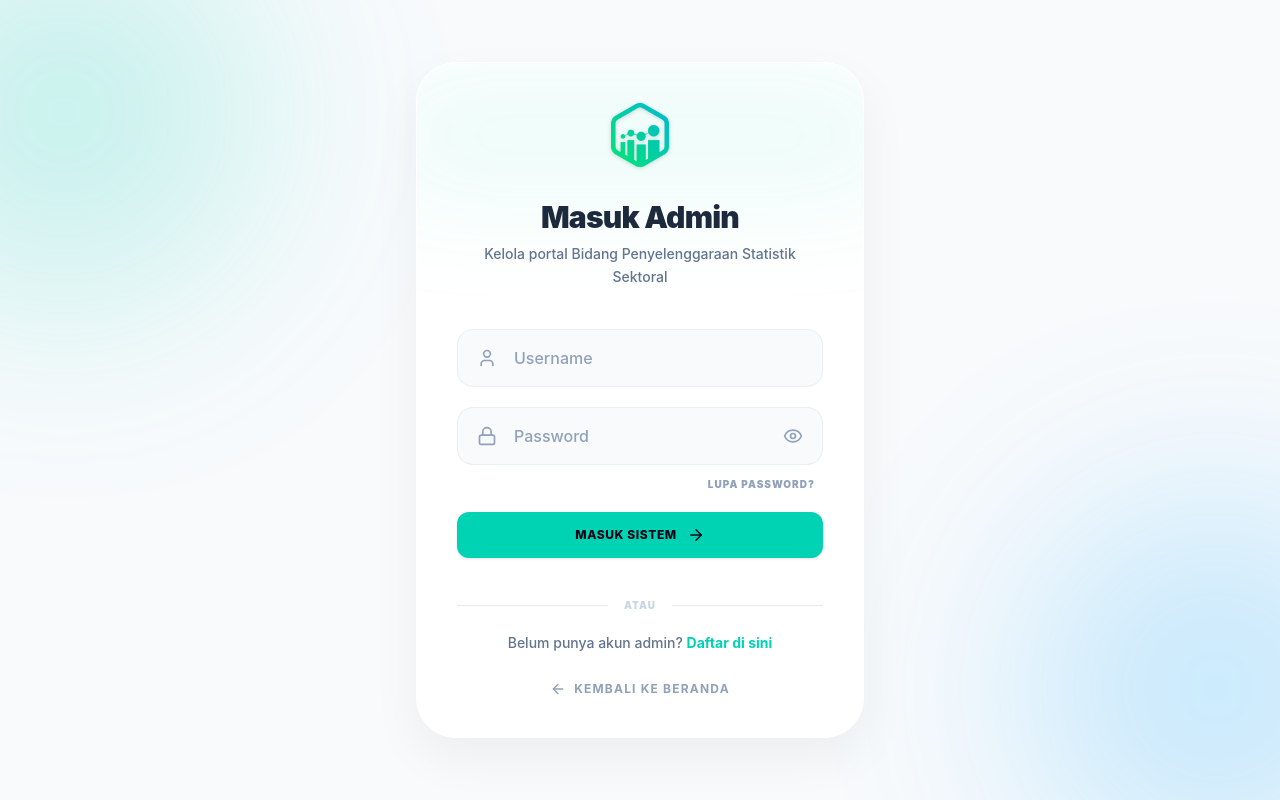
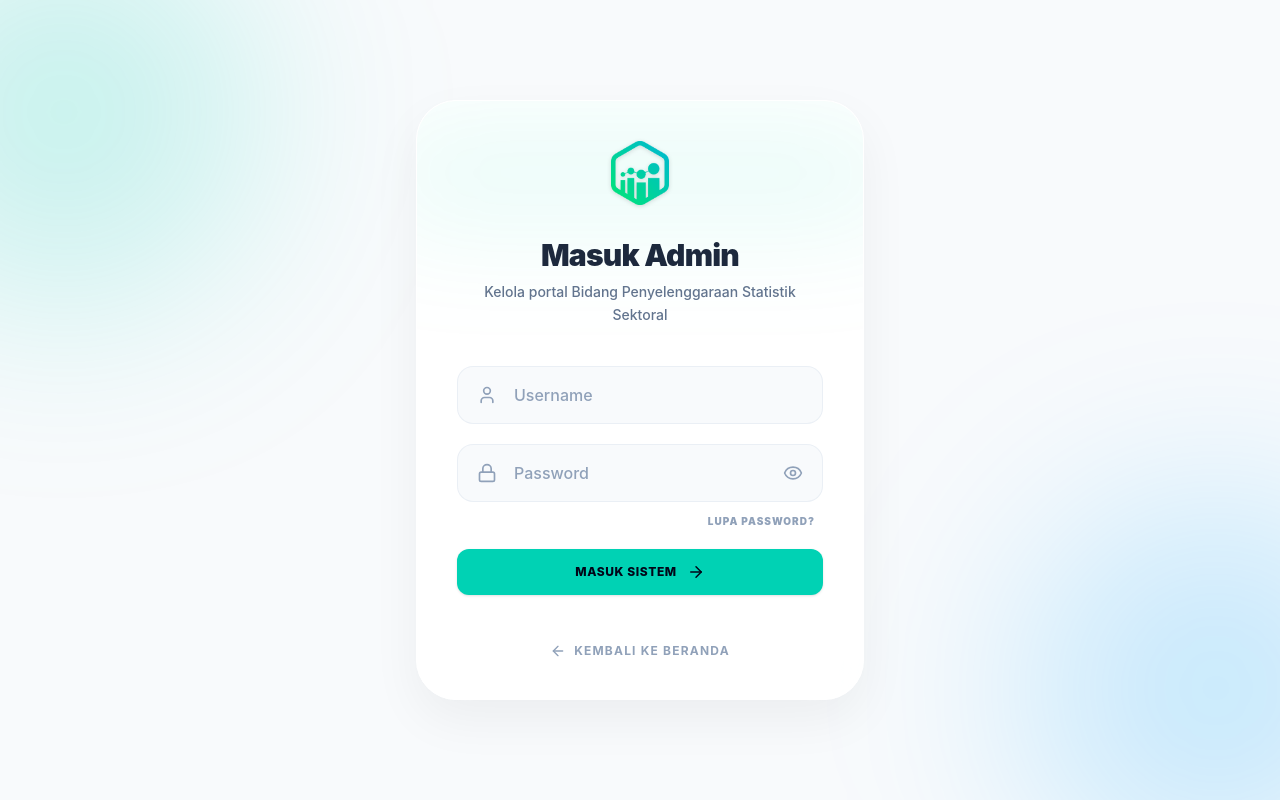
Before and after one commit to mbayunp/statistik, a React (Vite) app in the folder frontend/: page /login in a window 1280 px wide. Built offline with nearby package versions, Linux system fonts and the light colour scheme.

Commit message:
perbaikan login

```diff
--- a/frontend/src/pages/Login.tsx
+++ b/frontend/src/pages/Login.tsx
@@ -146,20 +146,6 @@ const Login: React.FC = () => {
 
           {/* Navigasi Bawah */}
           <div className="mt-10 space-y-5">
-            <div className="relative flex items-center justify-center">
-              <div className="absolute w-full h-px bg-slate-200"></div>
-              <span className="relative bg-white px-4 text-[10px] font-black text-slate-300 uppercase tracking-widest">
-                ATAU
-              </span>
-            </div>
-
-            <p className="text-center text-sm font-medium text-slate-500">
-              Belum punya akun admin?{' '}
-              <Link to="/register" className="text-brand-primary font-bold hover:text-brand-secondary hover:underline transition-colors">
-                Daftar di sini
-              </Link>
-            </p>
-
             <div className="pt-2">
               <Link
                 to="/"
```
Also changed, not shown: 1 other file (tests, documents, lock files or other folders).
